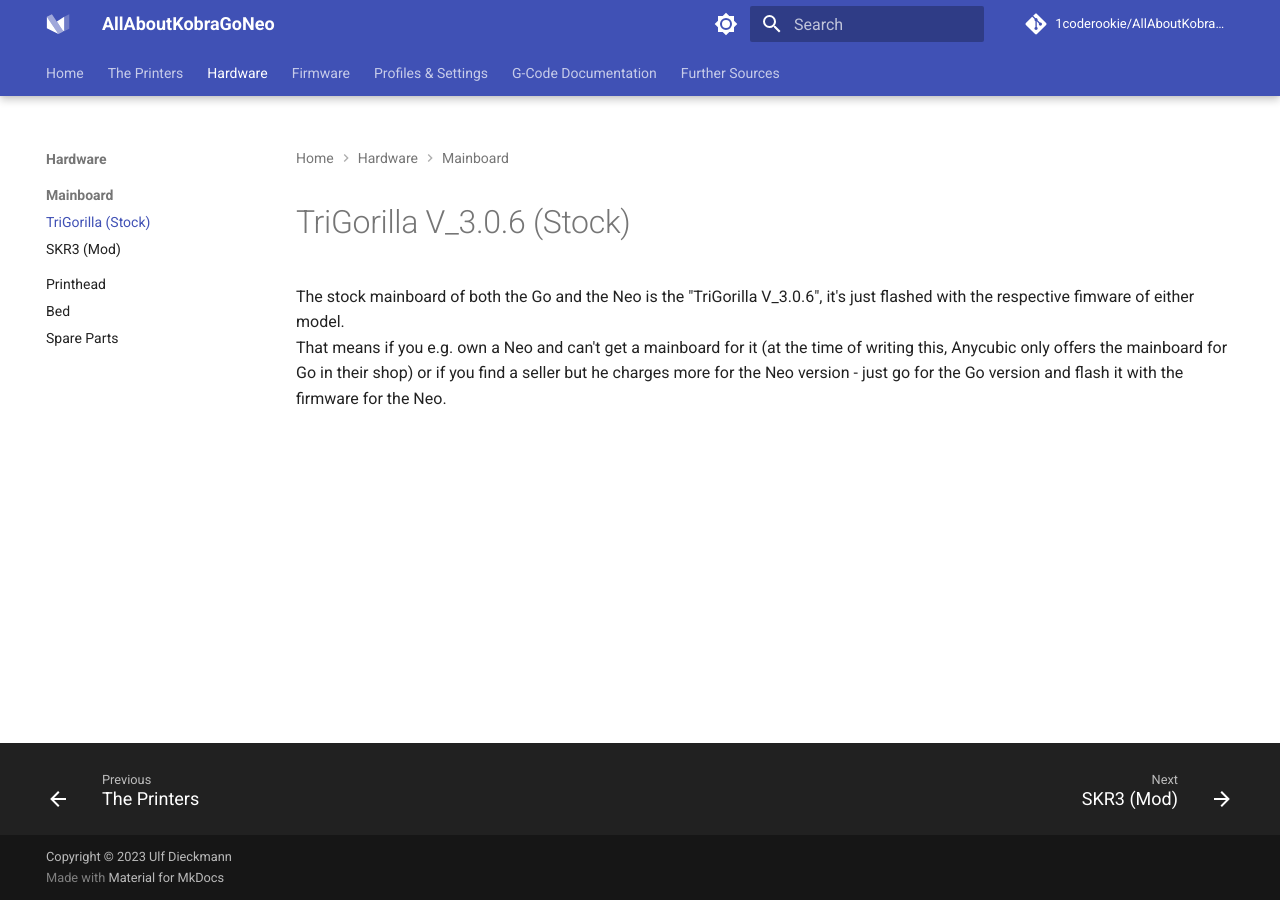
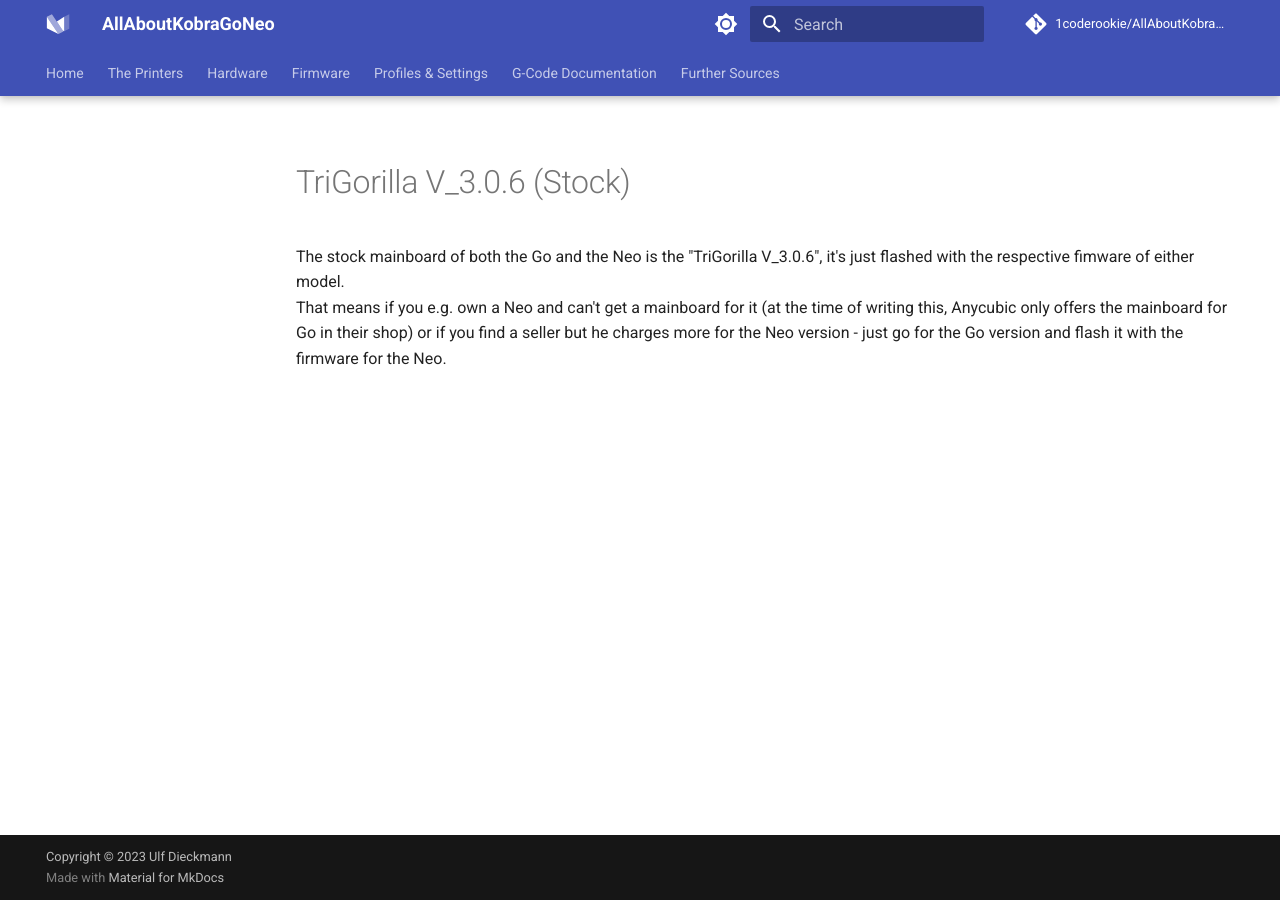
Before and after one commit to 1coderookie/KobraGoNeoInsights, an MkDocs documentation site: the page built from docs/hardware/mainboard/mainboard_trigorilla.md, in a window 1280 px wide. Built offline with MkDocs 1.6.1 and Material for MkDocs 9.7.7, drawn with Linux system fonts in a browser that asks for light colours; comment, search, counter and statistics services are not loaded.

Commit message:
Update mkdocs.yml

```diff
--- a/mkdocs.yml
+++ b/mkdocs.yml
@@ -113,9 +113,7 @@
   - Home: 'index.md'
   - The Printers: 'printers.md'
   - Hardware:
-    - Mainboard:
-      - TriGorilla (Stock): 'hardware/mainboard/mainboard_trigorilla.md'
-      - SKR3 (Mod): 'hardware/mainboard/mainboard_skr3.md'
+    - Mainboard: 'mainboard/mainboard.md'
     - Printhead: 'hardware/printhead/index.md'
     - Bed: 'hardware/bed.md'
     - Spare Parts: 'hardware/spare_parts.md'
```
